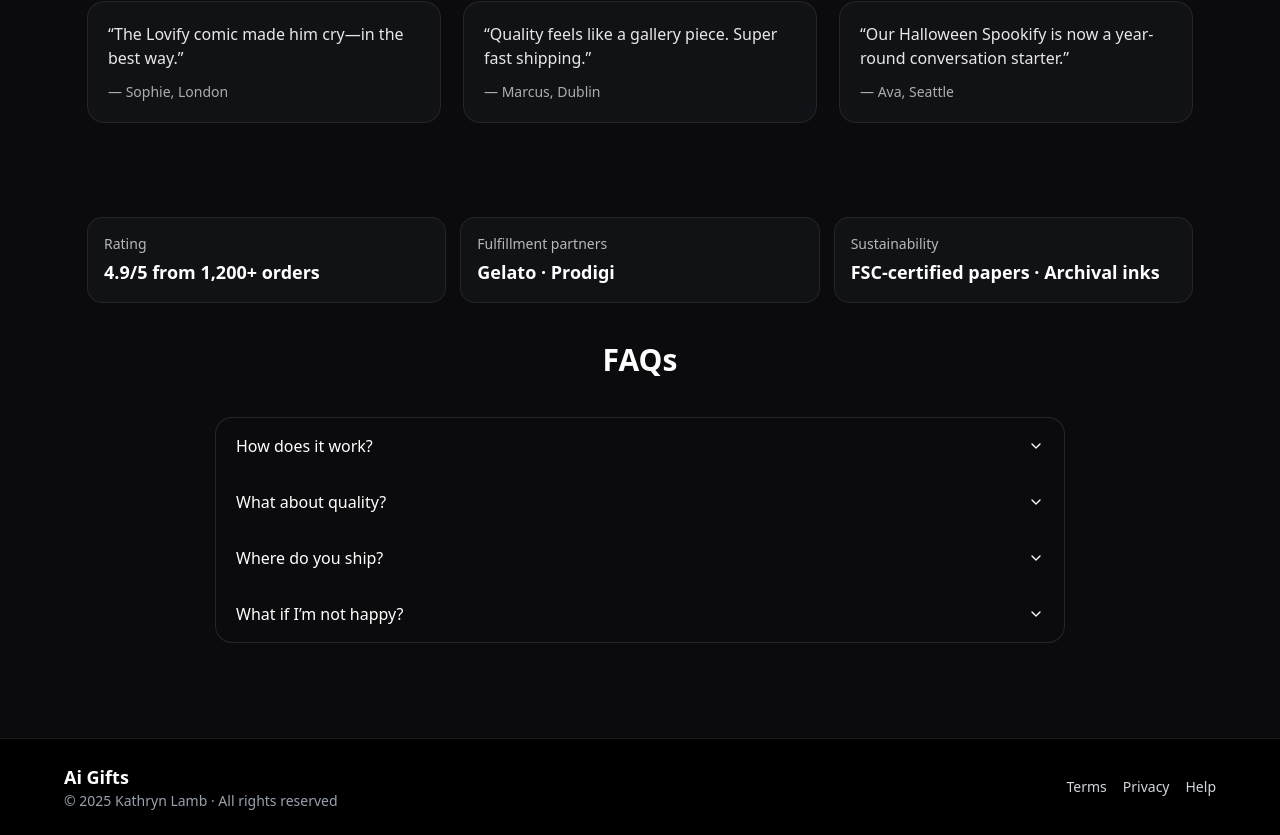
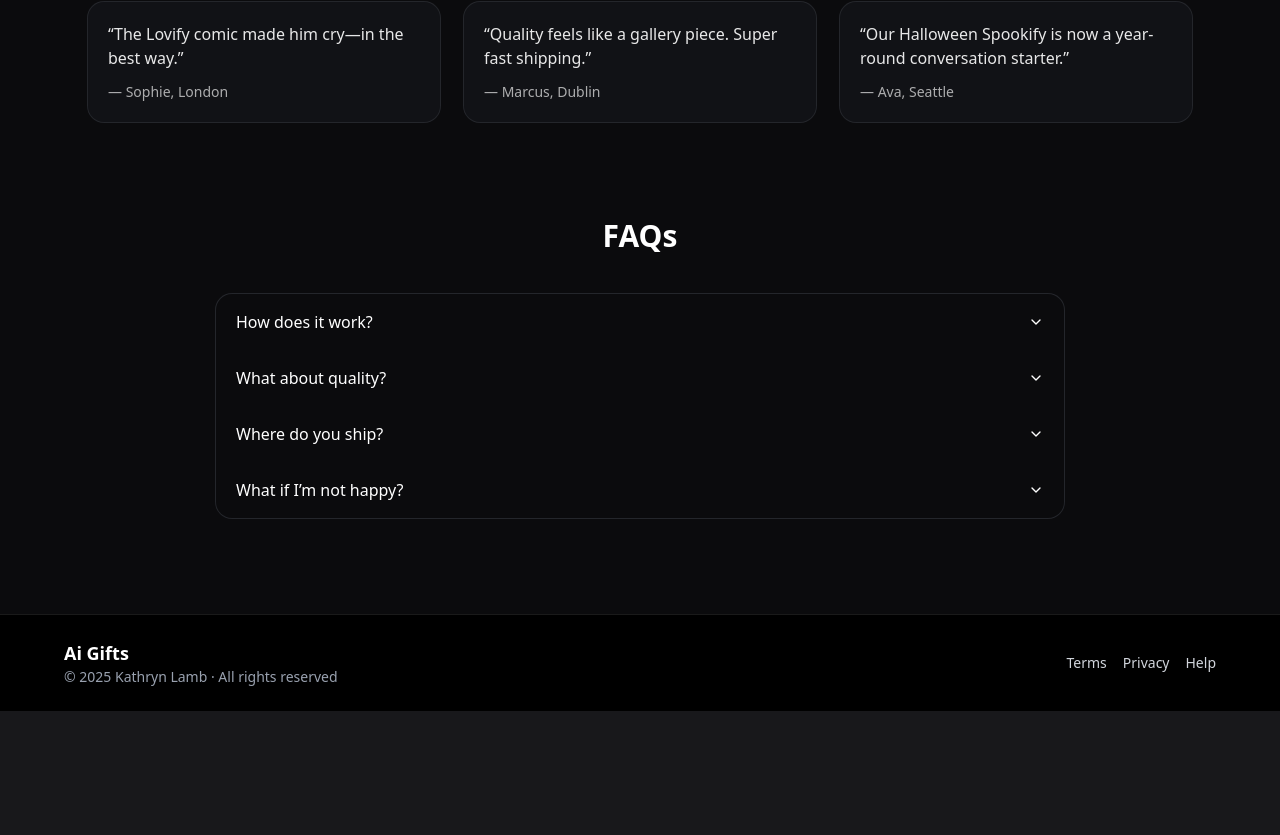
Before and after one commit to KathrynLamb/spookify-my-art, a Next.js app: page / in a window 1280 px wide. Shown: the part 1827-2662 px from the top of the page. After the commit the page ends 2538 px from the top, so only its background shows below. Built offline with nearby package versions, Linux system fonts and the light colour scheme; no server answers.

Commit message:
remove lies

```diff
--- a/src/app/page.tsx
+++ b/src/app/page.tsx
@@ -354,7 +354,7 @@ export default function HomePage() {
       </section>
 
             {/* SOCIAL PROOF STRIP */}
-      <section className="mx-auto max-w-6xl px-6 pb-10">
+      {/* <section className="mx-auto max-w-6xl px-6 pb-10">
         <div className="grid gap-4 sm:grid-cols-3">
           <div className="rounded-xl bg-[#111216] p-4 ring-1 ring-[#24262B]">
             <p className="text-sm text-white/70">Rating</p>
@@ -369,7 +369,7 @@ export default function HomePage() {
             <p className="mt-1 text-lg font-semibold">FSC-certified papers · Archival inks</p>
           </div>
         </div>
-      </section>
+      </section> */}
 
       {/* FAQ */}
       <section className="mx-auto max-w-4xl px-6 pb-24">
```
